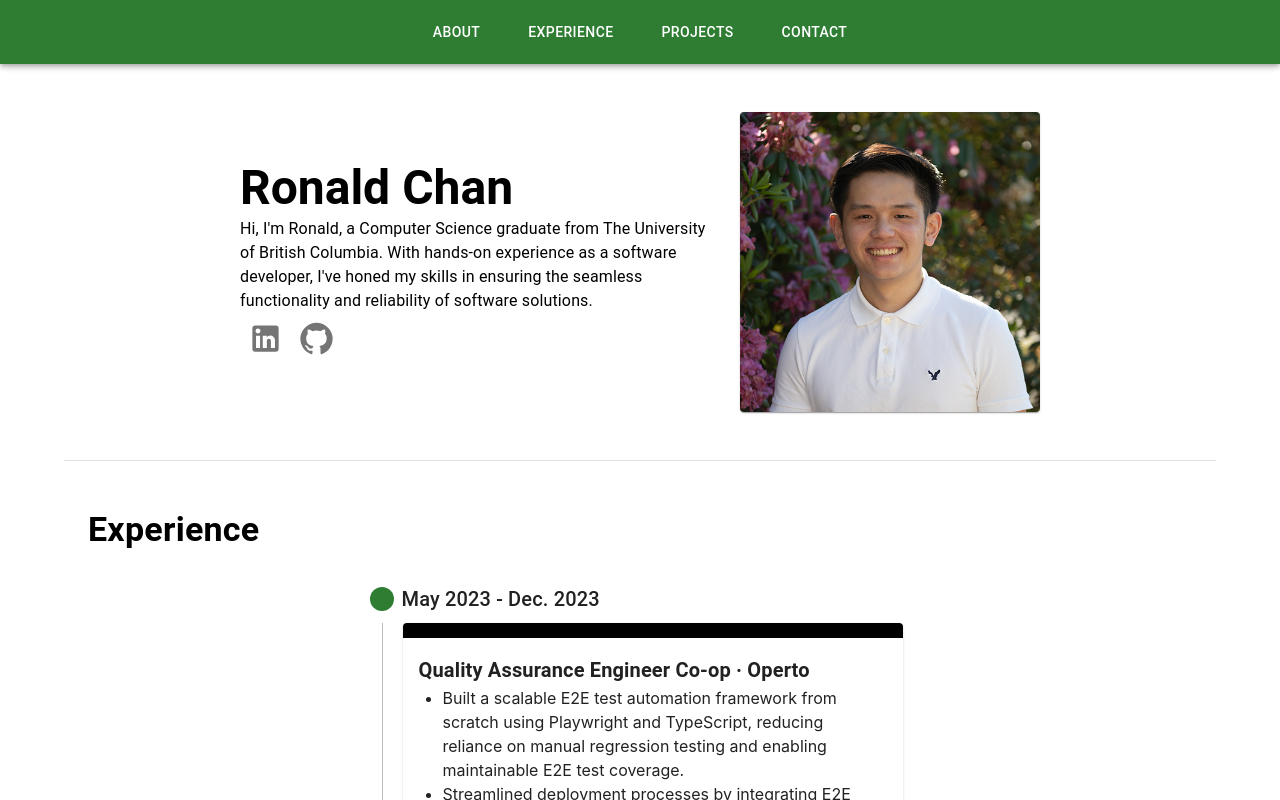
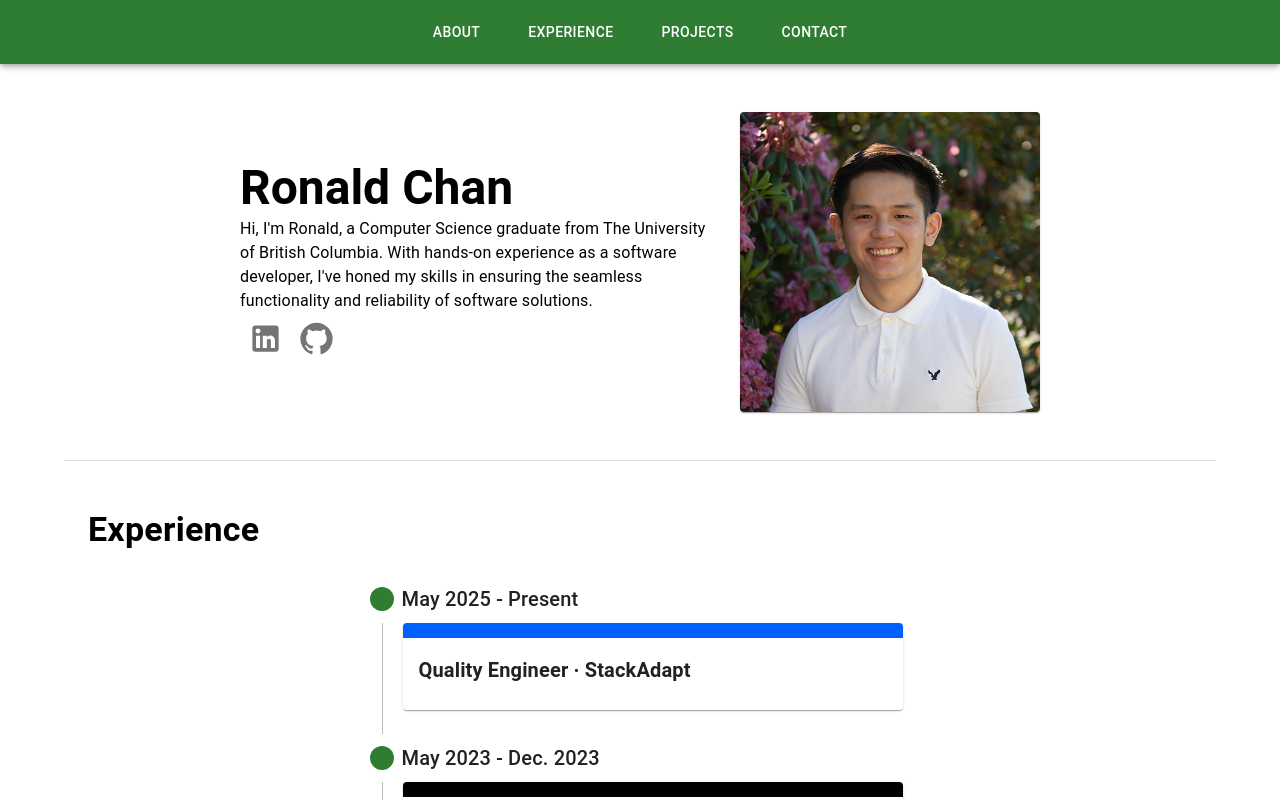
Before and after one commit to ronalldchan/ronalldchan.github.io, a React (Vite) app: page / in a window 1280 px wide. Shown: the top 800 px of the page. Built offline with nearby package versions, Linux system fonts and the light colour scheme.

Commit message:
update packages and add StackAdapt work history (#17)

```diff
--- a/src/components/Experience.tsx
+++ b/src/components/Experience.tsx
@@ -11,6 +11,20 @@ function Experience() {
                 </Typography>
                 <Box display={"flex"} justifyContent={"center"} py={3}>
                     <Stepper orientation="vertical">
+                        <Step active>
+                            <StepLabel StepIconProps={{ icon: "" }}>
+                                <Typography variant="h6">May 2025 - Present</Typography>
+                            </StepLabel>
+                            <StepContent>
+                                <ExperienceCard
+                                    jobTitle="Quality Engineer"
+                                    company="StackAdapt"
+                                    companyLink="https://www.stackadapt.com/"
+                                    description={[]}
+                                    color="#0061ff"
+                                />
+                            </StepContent>
+                        </Step>
                         <Step active>
                             <StepLabel StepIconProps={{ icon: "" }}>
                                 <Typography variant="h6">May 2023 - Dec. 2023</Typography>
```
Also changed, not shown: 1 other file (tests, documents, lock files or other folders).
